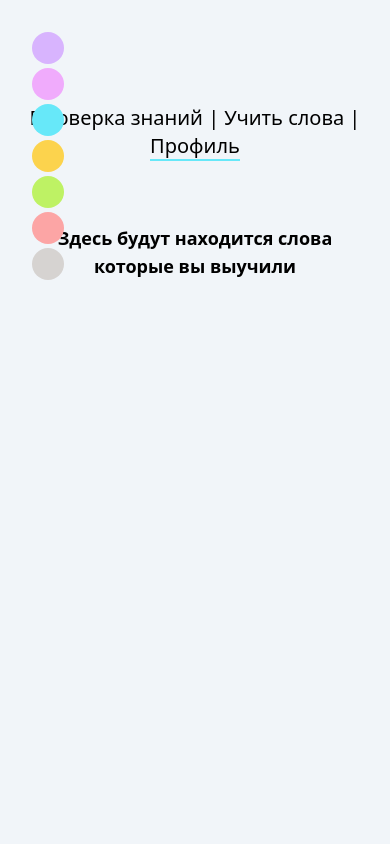
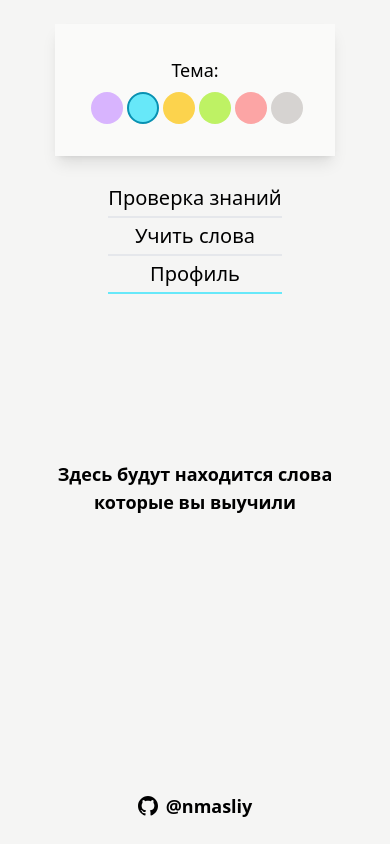
Before and after one commit to nmasliy/learn-english-app, a Vue app: page /profile in a window 390 px wide. Built offline with nearby package versions, Linux system fonts and the light colour scheme.

Commit message:
change styles, add mobile styles

```diff
--- a/src/App.vue
+++ b/src/App.vue
@@ -1,53 +1,46 @@
 <template>
-  <div
-    class="app flex flex-col items-center min-h-screen bg-slate-100 px-4 py-20"
-  >
-    <div class="container text-center max-w-3xl mx-auto">
-      <nav class="my-6 text-xl font-medium">
-        <router-link
-          class="border-b-2 border-transparent transition-all"
-          :to="{ name: 'home' }"
-          >Проверка знаний</router-link
-        >
-        |
-        <router-link
-          class="border-b-2 border-transparent transition-all"
-          :to="{ name: 'learn' }"
-          >Учить слова</router-link
-        >
-        |
-        <router-link
-          class="border-b-2 border-transparent transition-all"
-          :to="{ name: 'profile' }"
-          >Профиль</router-link
-        >
-      </nav>
+  <div class="app bg-stone-100">
+    <div
+      class="flex flex-col items-center min-h-screen container text-center max-w-3xl mx-auto px-4 py-6 sm:pt-20"
+    >
+      <ThemeButtons :themes="themes" />
+      <Nav :activeLinkClasses="activeLinkClasses" :theme="theme" />
       <router-view v-slot="{ Component }">
         <transition name="fade-scale" mode="out-in">
           <component :is="Component" />
         </transition>
       </router-view>
-      <ThemeButtons :themes="themes" />
+      <Footer />
     </div>
   </div>
 </template>
 <script>
 import ThemeButtons from '@/components/ThemeButtons.vue'
-import { mapMutations } from 'vuex'
+import Footer from '@/components/Footer.vue'
+import Nav from '@/components/Nav.vue'
+import { mapMutations, mapGetters } from 'vuex'
 
 export default {
   name: 'App',
   components: {
-    ThemeButtons
+    ThemeButtons,
+    Footer,
+    Nav
   },
   data() {
     return {
-      themes: ['purple', 'fuchsia', 'cyan', 'amber', 'lime', 'red', 'stone']
+      themes: ['purple', 'cyan', 'amber', 'lime', 'red', 'stone']
     }
   },
   computed: {
     isThemeSavedInStorage() {
       return localStorage.getItem('theme')
+    },
+    theme() {
+      return this.getTheme()
+    },
+    activeLinkClasses() {
+      return `border-${this.theme}-300`
     }
   },
   mounted() {
@@ -56,7 +49,8 @@ export default {
     }
   },
   methods: {
-    ...mapMutations(['setTheme'])
+    ...mapMutations(['setTheme']),
+    ...mapGetters(['getTheme'])
   }
 }
 </script>
--- a/src/components/Card.vue
+++ b/src/components/Card.vue
@@ -1,6 +1,6 @@
 <template>
   <div
-    class="rotate card relative mx-auto w-96 h-[22rem] p-8 flex flex-col items-center justify-center bg-white shadow-md rounded"
+    class="rotate card relative mx-auto max-w-[24rem] w-full h-[22rem] py-8 px-4 flex flex-col items-center justify-center bg-white shadow-md rounded sm:p-8"
     :class="animateClasses"
   >
     <div class="text-sm mb-12">
--- /dev/null
+++ b/src/components/Footer.vue
@@ -0,0 +1,25 @@
+<template>
+  <footer class="mt-auto pt-14">
+    <div>
+      <a
+        class="text-lg font-bold flex items-center"
+        href="https://github.com/nmasliy"
+        target="_blank"
+      >
+        <img
+          src="../assets/img/github.svg"
+          width="20"
+          height="20"
+          alt="Github icon"
+        />
+        <span class="ml-2">@nmasliy</span>
+      </a>
+    </div>
+  </footer>
+</template>
+
+<script>
+export default {
+  name: 'AppFooter'
+}
+</script>
--- /dev/null
+++ b/src/components/Nav.vue
@@ -0,0 +1,70 @@
+<template>
+  <nav class="mb-16 text-xl font-medium flex flex-col sm:block">
+    <router-link
+      :to="{ name: 'home' }"
+      custom
+      v-slot="{ href, navigate, isActive, isExactActive }"
+    >
+      <a
+        :href="href"
+        @click="navigate"
+        class="py-1 inline-block border-b-2"
+        :class="{
+          [activeLinkClasses]: isActive,
+          [activeLinkClasses]: isExactActive
+        }"
+        >Проверка знаний</a
+      >
+    </router-link>
+    <span class="hidden sm:inline"> | </span>
+    <router-link
+      :to="{ name: 'learn' }"
+      custom
+      v-slot="{ href, navigate, isActive, isExactActive }"
+    >
+      <a
+        :href="href"
+        @click="navigate"
+        class="py-1 inline-block border-b-2"
+        :class="{
+          [activeLinkClasses]: isActive,
+          [activeLinkClasses]: isExactActive
+        }"
+        >Учить слова</a
+      >
+    </router-link>
+    <span class="hidden sm:inline"> | </span>
+    <router-link
+      :to="{ name: 'profile' }"
+      custom
+      v-slot="{ href, navigate, isActive, isExactActive }"
+    >
+      <a
+        :href="href"
+        @click="navigate"
+        class="py-1 inline-block border-b-2"
+        :class="{
+          [activeLinkClasses]: isActive,
+          [activeLinkClasses]: isExactActive
+        }"
+        >Профиль</a
+      >
+    </router-link>
+  </nav>
+</template>
+
+<script>
+export default {
+  name: 'AppNavigation',
+  props: {
+    activeLinkClasses: {
+      type: String,
+      default: ''
+    },
+    theme: {
+      type: String,
+      default: 'cyan'
+    }
+  }
+}
+</script>
--- a/src/components/ThemeButtons.vue
+++ b/src/components/ThemeButtons.vue
@@ -1,19 +1,28 @@
 <template>
-  <div v-if="themes" class="themes fixed top-8 left-8">
-    <ul>
+  <div
+    v-if="themes"
+    class="themes top-0 bottom-0 p-8 left-0 mb-6 sm:fixed sm:mb-0 bg-stone-50 shadow-lg"
+  >
+    <p class="mb-2 text-lg">Тема:</p>
+    <ul class="sm:block flex justify-center">
       <li
         v-for="(color, index) in themes"
-        class="w-8 h-8 rounded-full text-sm mb-1 cursor-pointer"
-        :class="`bg-${color}-300`"
+        class="w-8 h-8 rounded-full text-sm cursor-pointer ml-1 sm:mb-1 sm:mx-auto"
+        :class="
+          color === getTheme()
+            ? `bg-${color}-300 border-2 border-${color}-600`
+            : `bg-${color}-300`
+        "
         :key="color + index"
-        @click="setTheme(color)"
+        :title="color"
+        @click="changeTheme(color)"
       ></li>
     </ul>
   </div>
 </template>
 
 <script>
-import { mapMutations } from 'vuex'
+import { mapGetters, mapMutations } from 'vuex'
 
 export default {
   name: 'ThemeButtons',
@@ -23,8 +32,18 @@ export default {
       default: () => []
     }
   },
+  data() {
+    return {
+      isActive: true
+    }
+  },
   methods: {
-    ...mapMutations(['setTheme'])
+    ...mapMutations(['setTheme']),
+    ...mapGetters(['getTheme']),
+
+    changeTheme(color) {
+      this.setTheme(color)
+    }
   }
 }
 </script>
--- a/src/store/learnModule.js
+++ b/src/store/learnModule.js
@@ -28,7 +28,10 @@ export default {
     },
     setSavedWordList(state, payload) {
       state.savedWordList = payload
-      localStorage.setItem('savedWordList', JSON.stringify(payload))
+
+      if (JSON.stringify(payload) !== localStorage.getItem('savedWordList')) {
+        localStorage.setItem('savedWordList', JSON.stringify(payload))
+      }
     },
     setSavedIsTranslated(state, payload) {
       state.isTranslated = payload
--- a/src/views/HomeView.vue
+++ b/src/views/HomeView.vue
@@ -1,5 +1,5 @@
 <template>
-  <div class="home mt-16">
+  <div class="home my-auto w-full">
     <transition name="fade-scale" mode="out-in">
       <div v-if="!isLoaded">
         <Loader />
--- a/src/views/LearnView.vue
+++ b/src/views/LearnView.vue
@@ -1,5 +1,5 @@
 <template>
-  <div class="learn mt-16">
+  <div class="learn my-auto w-full">
     <transition name="fade-scale" mode="out-in">
       <div v-if="!isLoaded">
         <Loader />
@@ -31,7 +31,9 @@
               : 'Вы не знали перевод следующих слов:'
           }}
         </h1>
-        <ul class="grid grid-cols-3 gap-3 mb-6">
+        <ul
+          class="grid grid-cols-[repeat(auto-fill,_minmax(160px,_1fr))] gap-3 mb-6"
+        >
           <transition-group name="fade-scale-slowly" mode="out-in">
             <li
               v-for="(word, index) in wordsInLearning"
--- a/src/views/ProfileView.vue
+++ b/src/views/ProfileView.vue
@@ -1,5 +1,5 @@
 <template>
-  <div class="profile mt-16">
+  <div class="profile my-auto w-full">
     <transition name="fade-scale" mode="out-in">
       <div v-if="!isLoaded">
         <Loader />
@@ -11,9 +11,11 @@
       </div>
       <div v-else>
         <h1 class="mb-4 font-semibold text-lg text-center">
-          Вы выучили уже {{ learnedWordList.length }} слов:
+          Вы уже выучили {{ learnedWordList.length }} слов(а):
         </h1>
-        <ul class="grid grid-cols-3 gap-3 mb-6">
+        <ul
+          class="grid grid-cols-[repeat(auto-fill,_minmax(160px,_1fr))] gap-3 mb-6"
+        >
           <li
             v-for="word in learnedWordList"
             :key="word.text"
--- a/tailwind.config.js
+++ b/tailwind.config.js
@@ -7,14 +7,15 @@ module.exports = {
   },
   safelist: [
     {
-      pattern:
-        /bg-(|purple|fuchsia|sky|cyan|amber|lime|red|stone)-(500|600|800|300)/,
+      pattern: /bg-(|purple|sky|cyan|amber|lime|red|stone)-(500|600|800|300)/,
       variants: ['hover', 'enabled:hover']
     },
     {
-      pattern:
-        /text-(|purple|fuchsia|sky|cyan|amber|lime|red|stone)-(600|800)/,
+      pattern: /text-(|purple|sky|cyan|amber|lime|red|stone)-(600|800)/,
       variants: ['hover']
+    },
+    {
+      pattern: /border-(|purple|sky|cyan|amber|lime|red|stone)-(300|600)/
     }
   ],
   plugins: []
```
Also changed, not shown: src/assets/img/github.svg (added).
